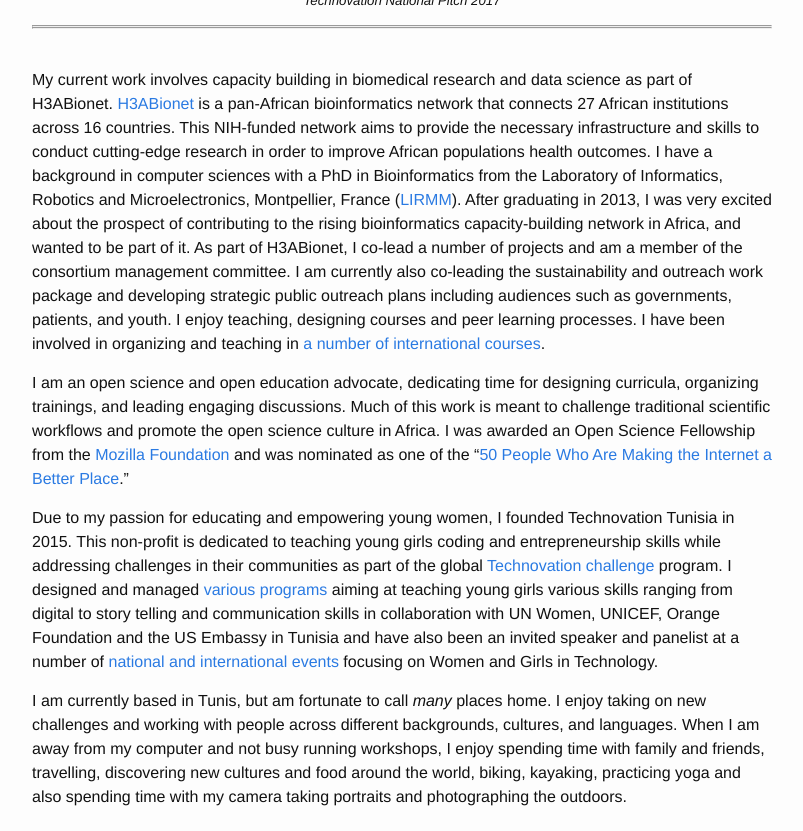
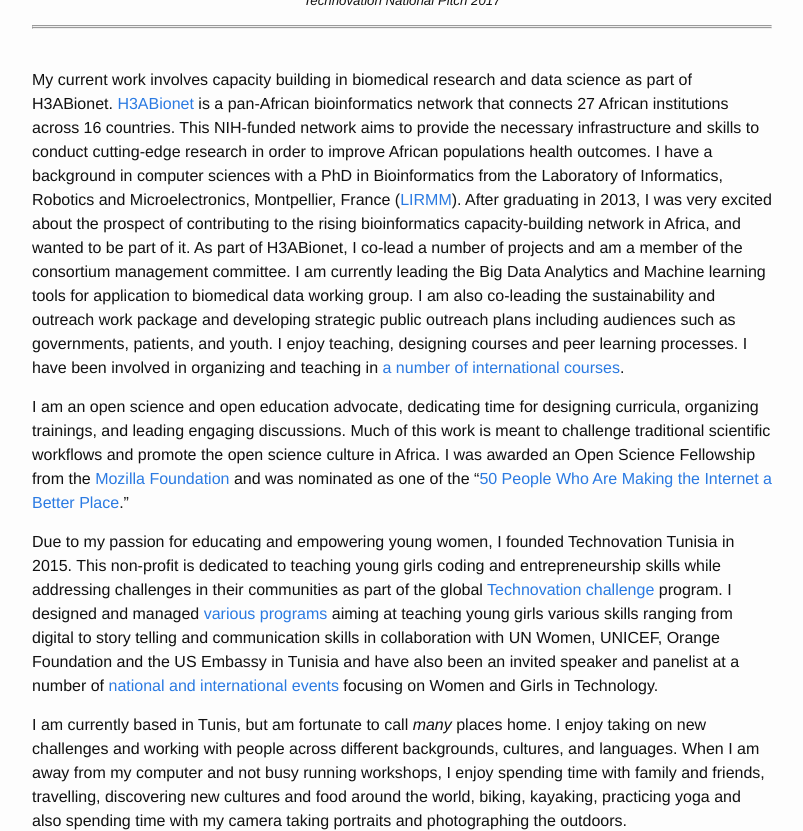
Before and after one commit to amelgh/amelgh.github.io, a Jekyll site: the page built from about.md, in a window 1280 px wide and 900 px high, scrolled down 508 px, cut to the strip 69-900 px from the top of the window. Shown: the whole strip, without its empty margins (238-1041 px from the left). Built offline with Jekyll 4.4.1, drawn with Linux system fonts in a browser that asks for light colours.

```diff
--- a/_data/womenandgirls.csv
+++ b/_data/womenandgirls.csv
@@ -1,6 +1,7 @@
 role,activity,date
 "Regional ambassador","[Technovation Challenge](https://technovationchallenge.org/chapters/)","2015-2018"
 "Founder and President","Technovation Tunisia, the non-profit organization dedicated to teaching young girls coding and entrepreneurship skills","2016-present"
+"Invited judge","[Regional HULT Prize competition](http://www.hultprize.org/challenge/)","2018"
 "Panelist","STEM careers in the new world, TechGirls 2018, Legacy International and Bureau of Educational and  Cultural Affairs, U.S. Department of State","July 2018"
 "Ambassador","[Women in Data Science (WiDS)](https://www.widsconference.org/ambassadors-2018.html)","2018"
 "Program designer and manager","Your voice matters, a series of trainings teaching girls to use technology to raise their voices, in partnership with Unicef","2017-2018"
--- a/about.md
+++ b/about.md
@@ -13,7 +13,7 @@ permalink: /about/
 ***
 <br>
 
-My current work involves capacity building in biomedical research and data science as part of H3ABionet. [H3ABionet](https://h3abionet.org/) is a pan-African bioinformatics network that connects 27 African institutions across 16 countries. This NIH-funded network aims to provide the necessary infrastructure and skills to conduct cutting-edge research in order to improve African populations health outcomes. I have a background in computer sciences with a PhD in Bioinformatics from the Laboratory of Informatics, Robotics and Microelectronics, Montpellier, France ([LIRMM](http://www.lirmm.fr/)). After graduating in 2013, I was very excited about the prospect of contributing to the rising bioinformatics capacity-building network in Africa, and wanted to be part of it. As part of H3ABionet, I co-lead a number of  projects and am a member of the consortium management committee.  I am currently also co-leading the sustainability and outreach work package and developing strategic public outreach plans including audiences such as governments, patients, and youth. I enjoy teaching, designing courses and peer learning processes. I have been involved in organizing and teaching in [a number of international courses](/teaching).
+My current work involves capacity building in biomedical research and data science as part of H3ABionet. [H3ABionet](https://h3abionet.org/) is a pan-African bioinformatics network that connects 27 African institutions across 16 countries. This NIH-funded network aims to provide the necessary infrastructure and skills to conduct cutting-edge research in order to improve African populations health outcomes. I have a background in computer sciences with a PhD in Bioinformatics from the Laboratory of Informatics, Robotics and Microelectronics, Montpellier, France ([LIRMM](http://www.lirmm.fr/)). After graduating in 2013, I was very excited about the prospect of contributing to the rising bioinformatics capacity-building network in Africa, and wanted to be part of it. As part of H3ABionet, I co-lead a number of  projects and am a member of the consortium management committee.  I am currently leading the Big Data Analytics and Machine learning tools for application to biomedical data working group. I am also co-leading the sustainability and outreach work package and developing strategic public outreach plans including audiences such as governments, patients, and youth. I enjoy teaching, designing courses and peer learning processes. I have been involved in organizing and teaching in [a number of international courses](/teaching).
 
 I am an open science and open education advocate, dedicating time for designing curricula, organizing trainings, and leading engaging discussions. Much of this work is meant to challenge traditional scientific workflows and promote the open science culture in Africa. I was awarded an Open Science Fellowship from the [Mozilla Foundation](https://www.mozilla.org/en-US/) and was nominated as one of the "[50 People Who Are Making the Internet a Better Place](https://medium.com/read-write-participate/50-people-who-are-making-the-internet-a-better-place-10a7864403d)."
 
```
